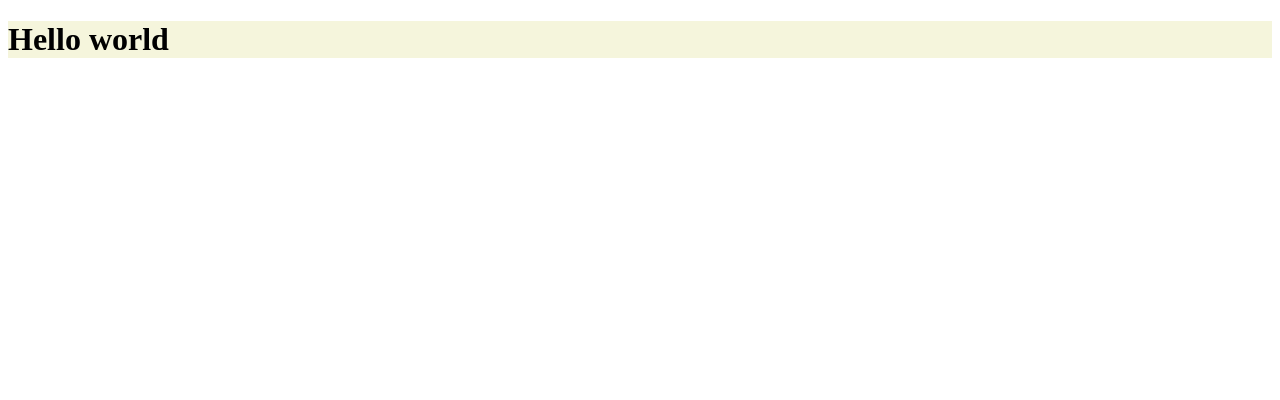
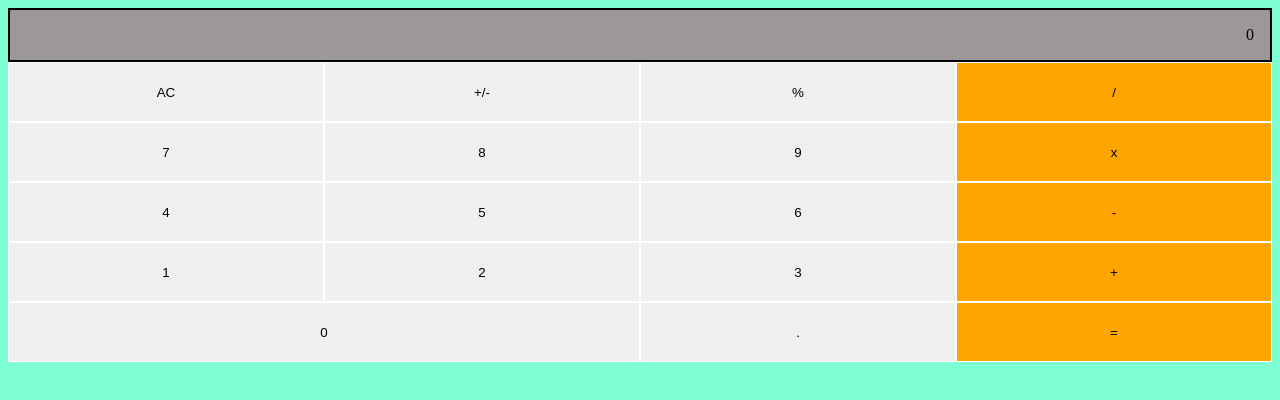
Before and after one commit to Naledi-Dikgale/math-magician-project, a React (Create React App) app: page / in a window 1280 px wide. Shown: the top 400 px of the page. Built offline with nearby package versions, Linux system fonts and the light colour scheme.

Commit message:
Create calculator components

```diff
--- a/src/App.css
+++ /dev/null
@@ -1,3 +0,0 @@
-.App {
-  background-color: beige;
-}
--- a/src/App.js
+++ b/src/App.js
@@ -1,10 +1,9 @@
-import './App.css';
+import Calculator from './components/Calculator';
+import './index.css';
 
 function App() {
   return (
-    <div className="App">
-      <h1>Hello world</h1>
-    </div>
+    <Calculator />
   );
 }
 
--- a/src/components/calculator.js
+++ b/src/components/calculator.js
@@ -0,0 +1,8 @@
+import React from 'react';
+import Display from './Display';
+
+const Calculator = () => (
+  <Display />
+);
+
+export default Calculator;
--- a/src/components/display.js
+++ b/src/components/display.js
@@ -0,0 +1,30 @@
+import React from 'react';
+
+function Display() {
+  return (
+    <div className="calc-container">
+      <div className="answer-box">0</div>
+      <button type="button" className="ac">AC</button>
+      <button type="button" className="+/-">+/-</button>
+      <button type="button" className="modulo">%</button>
+      <button type="button" className="orange">/</button>
+      <button type="button" className="seven">7</button>
+      <button type="button" className="eight">8</button>
+      <button type="button" className="nine">9</button>
+      <button type="button" className="orange">x</button>
+      <button type="button" className="four">4</button>
+      <button type="button" className="five">5</button>
+      <button type="button" className="six">6</button>
+      <button type="button" className="orange">-</button>
+      <button type="button" className="one">1</button>
+      <button type="button" className="two">2</button>
+      <button type="button" className="three">3</button>
+      <button type="button" className="orange">+</button>
+      <button type="button" className="zero">0</button>
+      <button type="button" className="decimal">.</button>
+      <button type="button" className="orange">=</button>
+    </div>
+  );
+}
+
+export default Display;
--- /dev/null
+++ b/src/index.css
@@ -0,0 +1,33 @@
+body {
+  background-color: aquamarine;
+  box-sizing: border-box;
+}
+
+.calc-container {
+  display: grid;
+  grid-template-columns: repeat(4, 1fr);
+}
+
+.answer-box {
+  grid-column: 1/-1;
+  display: flex;
+  flex-direction: column;
+  align-items: flex-end;
+  justify-content: space-around;
+  padding: 1rem;
+  border: 2px solid;
+  background-color: rgb(156, 152, 152);
+}
+
+.calc-container > button {
+  height: 60px;
+  border: 1px solid white;
+}
+
+.orange {
+  background-color: orange;
+}
+
+.zero {
+  grid-column: span 2;
+}
--- a/src/index.js
+++ b/src/index.js
@@ -1,7 +1,6 @@
 import React from 'react';
 import ReactDOM from 'react-dom/client';
 import App from './App';
-import reportWebVitals from './reportWebVitals';
 
 const root = ReactDOM.createRoot(document.getElementById('root'));
 root.render(
@@ -13,4 +12,3 @@ root.render(
 // If you want to start measuring performance in your app, pass a function
 // to log results (for example: reportWebVitals(console.log))
 // or send to an analytics endpoint. Learn more: https://bit.ly/CRA-vitals
-reportWebVitals();
--- a/src/reportWebVitals.js
+++ /dev/null
@@ -1,15 +0,0 @@
-const reportWebVitals = (onPerfEntry) => {
-  if (onPerfEntry && onPerfEntry instanceof Function) {
-    import('web-vitals').then(({
-      getCLS, getFID, getFCP, getLCP, getTTFB,
-    }) => {
-      getCLS(onPerfEntry);
-      getFID(onPerfEntry);
-      getFCP(onPerfEntry);
-      getLCP(onPerfEntry);
-      getTTFB(onPerfEntry);
-    });
-  }
-};
-
-export default reportWebVitals;
```
Also changed, not shown: src/setupTests.js (deleted, +0 -5 lines).
